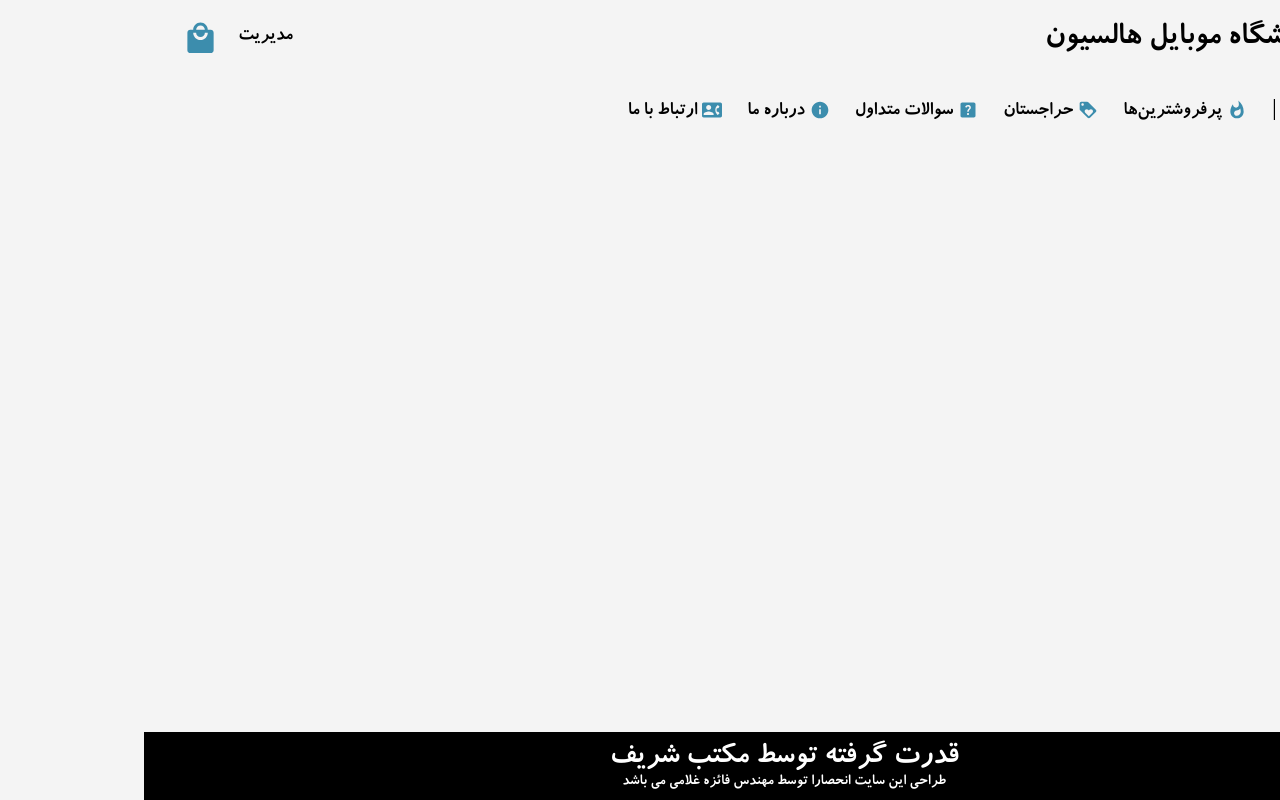
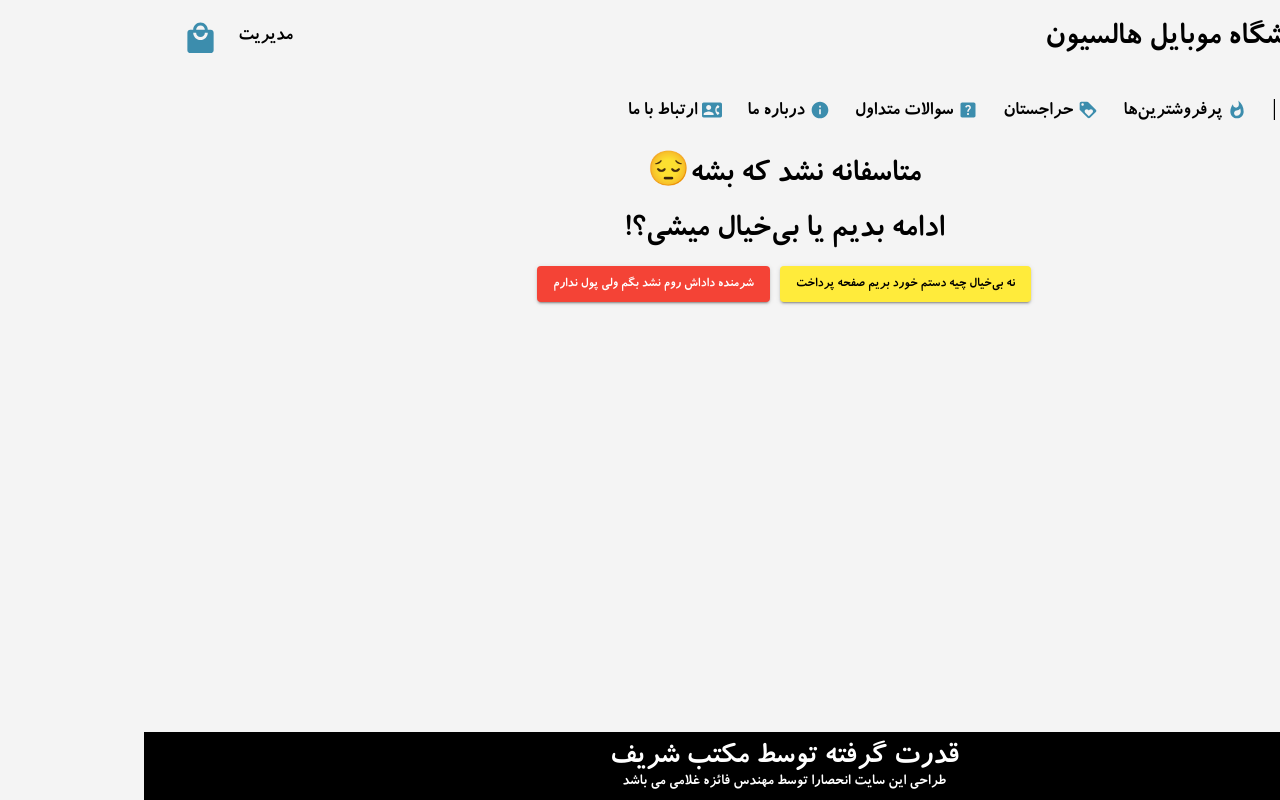
Before and after one commit to MissFazak/Maktab66-Project-Faeze-Gholami, a React (Create React App) app in the folder halcyon-shop/: page /failed in a window 1280 px wide. Built offline with nearby package versions, Linux system fonts and the light colour scheme; data requests are answered from the project's data file.

Commit message:
feat: failed function

```diff
--- a/halcyon-shop/src/layout/Payment.jsx
+++ b/halcyon-shop/src/layout/Payment.jsx
@@ -9,16 +9,15 @@ import { orderSelector } from "../redux/orderSlice";
 
 export default function Payment() {
   const dispatch = useDispatch();
-  const { orders } = useSelector(orderSelector);
   const buyed = JSON.parse(localStorage.getItem("order"));
-  const findStatus = orders.find((item) => item.id === buyed.id)?.orderStatus;
-  console.log(findStatus);
 
   const handlePaymentSuccess = () => {
-    alert("Payment Success");
     service.updateOrder(buyed.id, { orderStatus: "3" });
     localStorage.removeItem("order");
     dispatch(clearCart());
+  };
+  const handlePaymentFailed = () => {
+    service.updateOrder(buyed.id, { orderStatus: "4" });
   };
 
   return (
@@ -37,7 +36,11 @@ export default function Payment() {
           </Button>
         </Link>
         <Link to={{ pathname: "..//failed" }}>
-          <Button variant="contained" color="error">
+          <Button
+            variant="contained"
+            color="error"
+            onClick={handlePaymentFailed}
+          >
             پرداخت نشد
           </Button>
         </Link>
--- a/halcyon-shop/src/pages/Failed.jsx
+++ b/halcyon-shop/src/pages/Failed.jsx
@@ -1,7 +1,40 @@
-import React from 'react'
+import { Box, Button, Typography } from "@mui/material";
+import React from "react";
+import { useDispatch } from "react-redux";
+import { Link } from "react-router-dom";
+import { clearCart } from "../redux/cartSlice";
+import service from "../redux/http";
 
 export default function Failed() {
+  const dispatch = useDispatch();
+  const buyed = JSON.parse(localStorage.getItem("order"));
+
+  const handleCancel = () => {
+    dispatch(clearCart())
+    service.updateOrder(buyed.id, { orderStatus: "2" });
+    localStorage.removeItem("order");
+  }
+
   return (
-    <div>Failed</div>
-  )
+    <div>
+      <Typography variant="h4" sx={{ textAlign: "center", marginY: "1%" }}>
+        متاسفانه نشد که بشه😔
+      </Typography>
+      <Typography variant="h4" sx={{ textAlign: "center", marginY: "1%" }}>
+        ادامه بدیم یا بی‌خیال میشی؟!
+      </Typography>
+      <Box sx={{ display: "flex", justifyContent: "center" }}>
+        <Link to={{ pathname: "..//payment" }}>
+          <Button variant="contained" color="warning" sx={{ color: "black" }}>
+            نه بی‌خیال چیه دستم خورد بریم صفحه پرداخت
+          </Button>
+        </Link>
+        <Link to={{ pathname: "..//" }}>
+          <Button variant="contained" color="error" onClick={handleCancel}>
+            شرمنده داداش روم نشد بگم ولی پول ندارم
+          </Button>
+        </Link>
+      </Box>
+    </div>
+  );
 }
--- a/halcyon-shop/src/pages/Success.jsx
+++ b/halcyon-shop/src/pages/Success.jsx
@@ -1,7 +1,10 @@
+import { Typography } from '@mui/material'
 import React from 'react'
 
 export default function Success() {
   return (
-    <div>Success</div>
+    <div>
+      <Typography variant='h4' sx={{textAlign:'center', marginTop:'5%'}}>با تشکر از خرید شما. دل خوش استفاده کنید😉</Typography>
+    </div>
   )
 }
```
